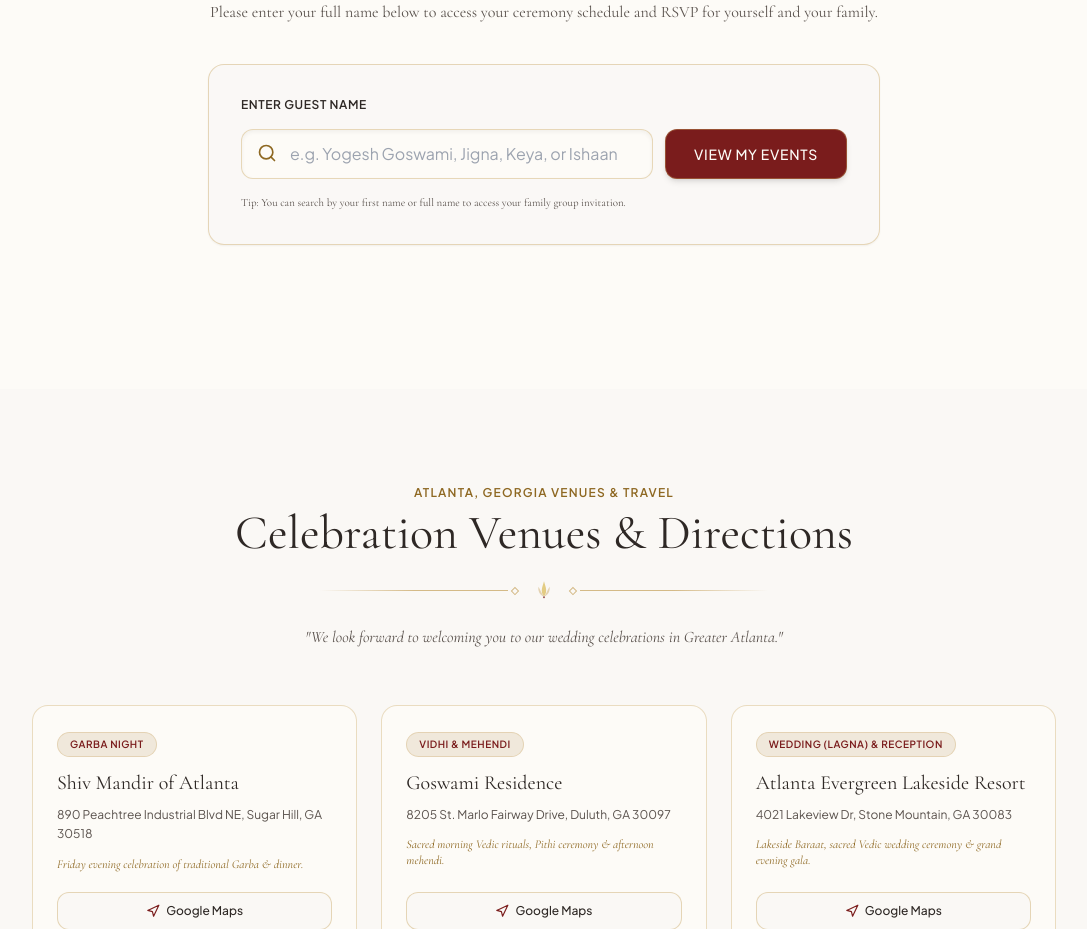
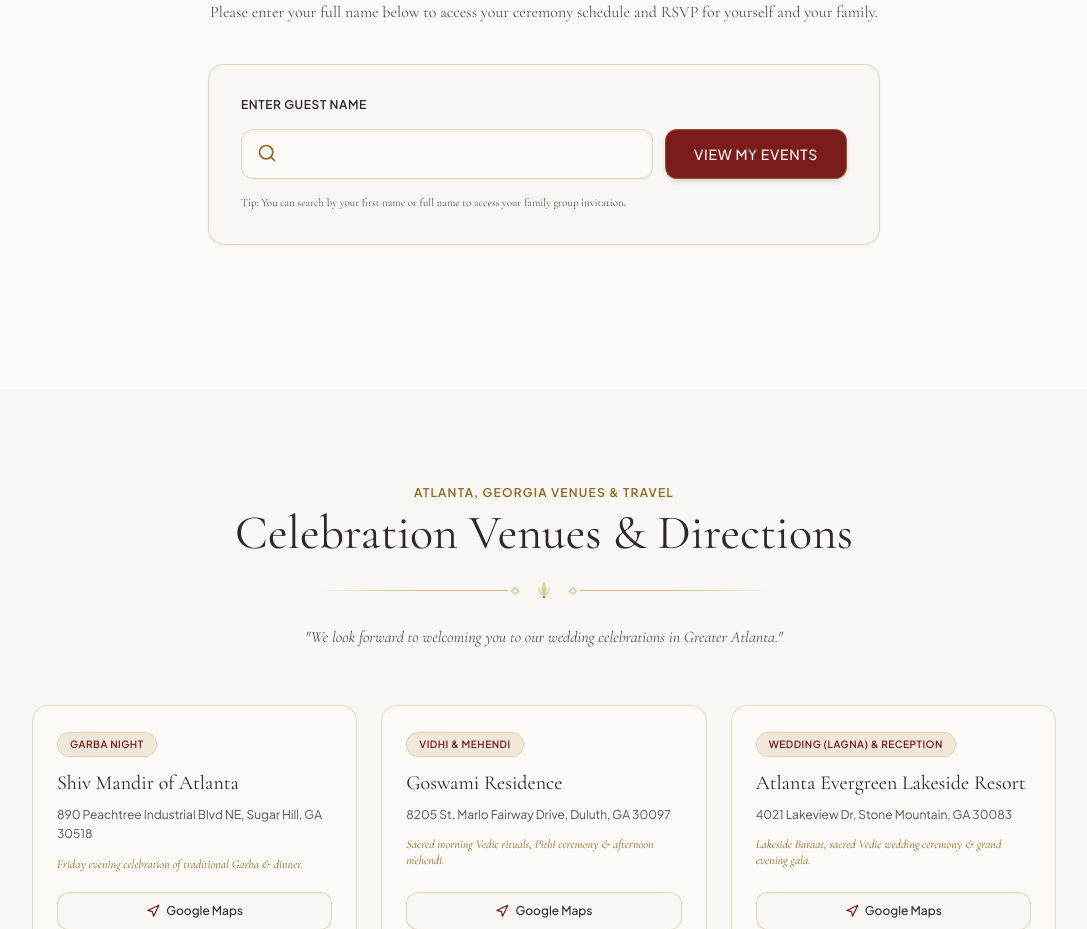
Before and after one commit to ishaan-goswami/Neevedita-and-Shreyas, a React (Vite) app: page / in a window 1280 px wide. Shown: the part 1060-1989 px from the top of the page, without its empty margins (96-1183 px from the left). Built offline with nearby package versions, Linux system fonts and the light colour scheme.

Commit message:
fix: remove search input placeholder and clean up not-found text

```diff
--- a/src/components/GuestLookupSection.tsx
+++ b/src/components/GuestLookupSection.tsx
@@ -344,7 +344,6 @@ export const GuestLookupSection: React.FC = () => {
                       setMemberResponses({});
                     }
                   }}
-                  placeholder="e.g. Yogesh Goswami, Jigna, Keya, or Ishaan"
                   className="w-full pl-12 pr-4 py-3 rounded-xl bg-ivory-50 border border-gold/40 focus:border-gold focus:outline-none text-charcoal text-sm sm:text-base transition-colors shadow-inner"
                 />
               </div>
@@ -378,7 +377,7 @@ export const GuestLookupSection: React.FC = () => {
             </p>
 
             <p className="text-xs sm:text-sm text-charcoal-light font-serif leading-relaxed mb-6">
-              Please enter your first and last name (try searching by "Yogesh Goswami", "Jigna Goswami", "Keya Goswami", or "Ishaan Goswami"). If you believe this is an error, please reach out directly to Neevedita or Shreyas.
+              Please double-check the spelling of your name. If you believe this is an error, please reach out directly to Neevedita or Shreyas.
             </p>
 
             <button
```
